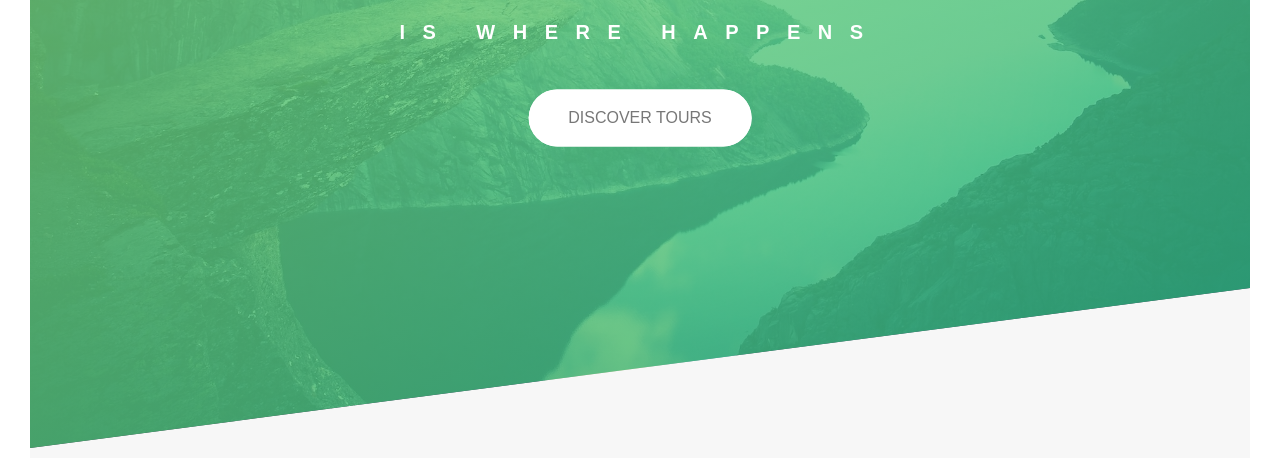
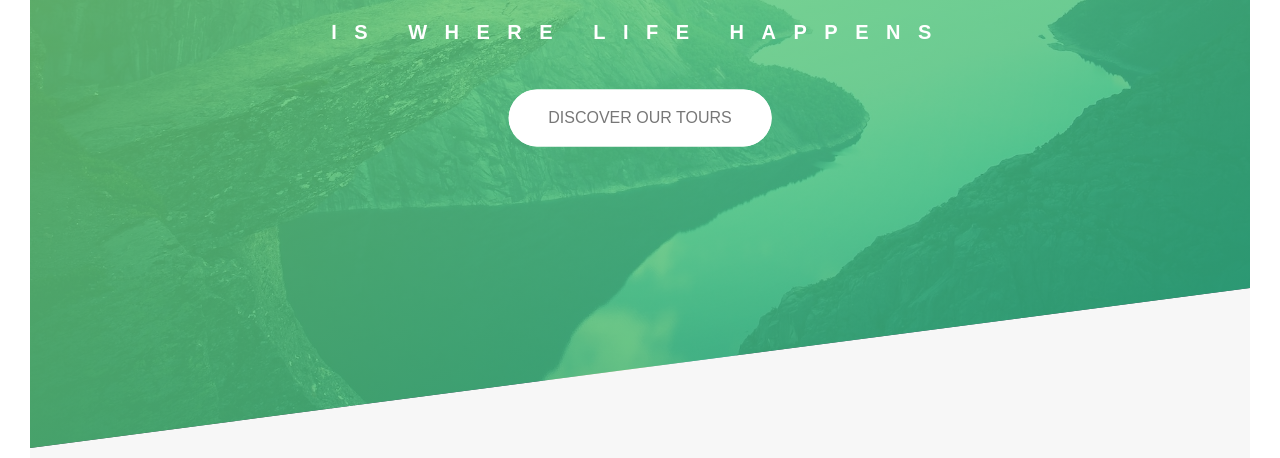
Before and after one commit to ArunRaj213/project-nature, a website: page index.html in a window 1280 px wide. Shown: the part 342-800 px from the top of the page. Drawn offline with Linux system fonts and the light colour scheme.

Commit message:
recreated

```diff
--- a/index.html
+++ b/index.html
@@ -41,10 +41,10 @@
         <div class="header__text-box">
             <h1 class="heading-primary">
                 <span class="heading-primary--main">outdoors</span>
-                <span class="heading-primary--sub">is where happens</span>
+                <span class="heading-primary--sub">is where life happens</span>
             </h1>
 
-            <a href="#" class="btn btn--white btn--animated">discover tours</a>
+            <a href="#" class="btn btn--white btn--animated">discover our tours</a>
         </div>
     </header>
 
```
